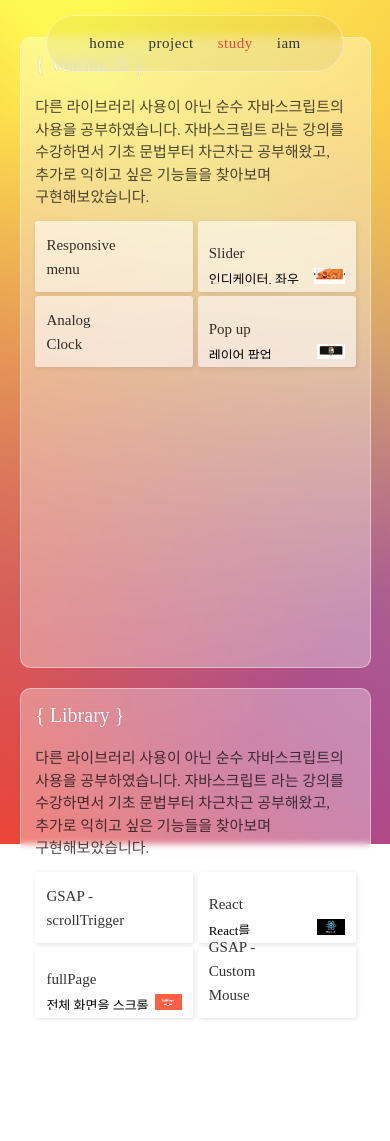
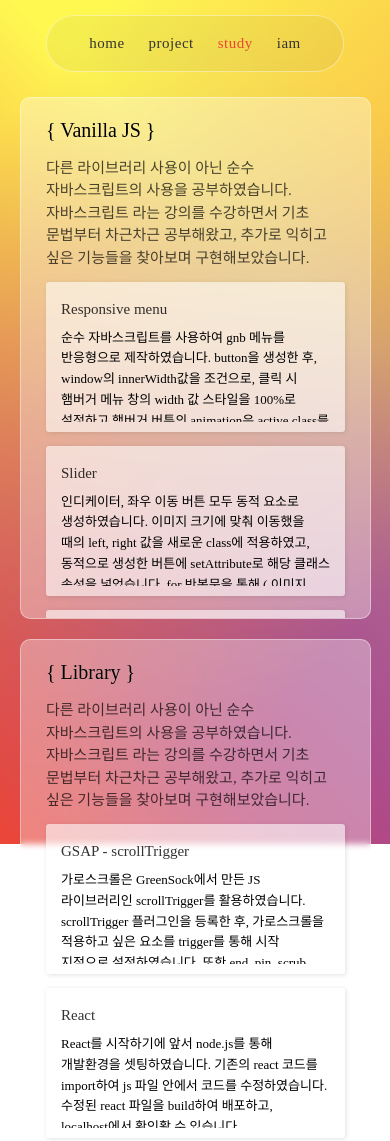
Before and after one commit to mrRobotCorp/bracket, a plain HTML site: page study.html in a window 390 px wide. Shown: the top 1141 px of the page. Drawn offline with nearby package versions, Linux system fonts and the light colour scheme; grey boxes are pictures that could not be loaded; a web font is replaced by a local one.

Commit message:
반응형
.

```diff
--- a/css/iam.css
+++ b/css/iam.css
@@ -156,7 +156,7 @@ background-color calc(0.3s / 2) linear, color 0.3s; -webkit-appearance: none; ap
 
 .timelineHead { display: flex; }
 .tlBody { border-radius: 0.375em; overflow: hidden; margin-top: 0.5em; margin-inline-start: 4em; height: 0; }
-.tlBody .tlContent { padding: 10px 10px; width: 75%; background-color: #ebbf1238; opacity: 0; visibility: hidden; border-radius: 10px; transition:
+.tlBody .tlContent { padding: 15px 20px; width: 70%; background-color: #eb941238; font-size: 14px; line-height: 150%; opacity: 0; visibility: hidden; border-radius: 10px; transition:
 opacity 0.3s var(--trans-timing),
 visibility 0.3s steps(1,end); }
 .timeline__meta { width: 80%; }
--- a/css/study.css
+++ b/css/study.css
@@ -37,18 +37,25 @@ footer { width: 100vw; margin-left: calc(100vw * -190 / 1920); }
 
 @media screen and (max-width: 768px){
  .stuAll { width: 90vw; margin: 0 20px; }
+ .stuAll section { padding: 20px 25px; height: 480px; overflow-y: scroll; }
  .stuAll section article { flex-direction: column; align-items: flex-start; }
- .stuAll section article h3 { margin: 0 0 20px 0; font-size: 20px; }
+ .stuAll section:first-child { margin-top: 80px;}
+ .stuAll section:last-child { margin-bottom: 80px; }
+
+ .stuAll section article h3 { margin: 0 0 15px 0; filter: invert(100%); font-size: 20px; }
  .stuAll section article p { font-size: 15px; }
 
- .stuAll section { height: 600px; }
+ .wrapper { display: flex; flex-direction: column; }
+ .wrapper .card { padding: 10px 15px; margin-bottom: 10px; height: 130px; }
+ .card .cardContent { flex-direction: column; }
 
- .card h4 { font-size: 15px; }
+
+ .card h4 { margin: 5px 0; width: 100%; font-size: 15px; }
  .cardTxt { font-size: 13px; }
 
 
 
- footer { margin-left: -20px; }
+ footer { margin: 50px 0 0 -20px; }
  }
 
 @media screen and (min-width: 1024px) { body { }
```
